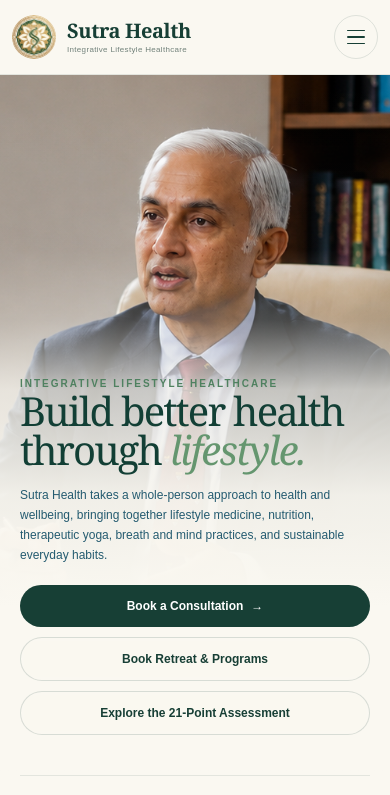
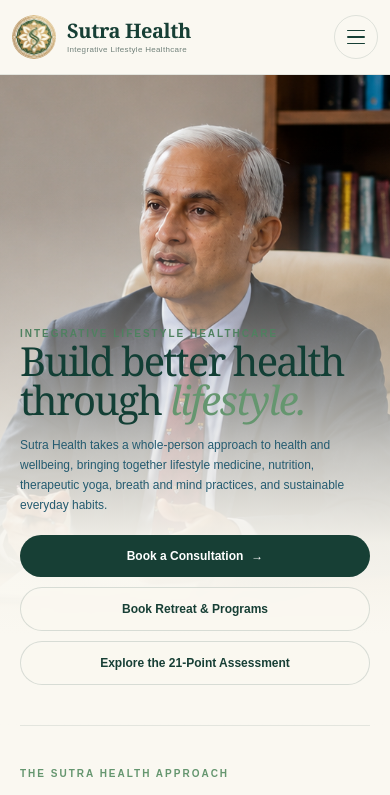
Before and after one commit to karanrchaurasiya/sutra-health-nextjs, a Next.js app: page / in a window 390 px wide. Shown: the top 795 px of the page. Built offline with nearby package versions, Linux system fonts and the light colour scheme.

Commit message:
Initial Sutra Health website

```diff
--- a/components/hero/Hero.tsx
+++ b/components/hero/Hero.tsx
@@ -38,7 +38,7 @@
       ================================================== */}
       <div
         aria-hidden="true"
-        className="pointer-events-none absolute inset-0 z-10 hidden lg:block "
+        className="pointer-events-none absolute inset-0 z-10 hidden lg:block"
         style={{
           background:
             "linear-gradient(90deg, rgba(250,248,241,1) 0%, rgba(250,248,241,0.98) 27%, rgba(250,248,241,0.88) 38%, rgba(250,248,241,0.60) 47%, rgba(250,248,241,0.25) 56%, rgba(250,248,241,0) 70%)",
@@ -56,7 +56,7 @@
         className="pointer-events-none absolute inset-0 z-10 lg:hidden"
         style={{
           background:
-            "linear-gradient(180deg, rgba(250,248,241,0) 0%, rgba(250,248,241,0.02) 25%, rgba(250,248,241,0.28) 35%, rgba(250,248,241,0.78) 45%, rgba(250,248,241,0.96) 60%, rgba(250,248,241,1) 76%)",
+            "linear-gradient(180deg, rgba(250,248,241,0) 10%, rgba(250,248,241,0.02) 20%, rgba(250,248,241,0.28) 33%, rgba(250,248,241,0.78) 58%, rgba(250,248,241,0.96) 72%, rgba(250,248,241,1) 86%)",
         }}
       />
 
@@ -68,7 +68,7 @@
           className="
             relative z-20
             flex
-            min-h-[700px]
+            min-h-[650px]
             items-end
             pb-10
             sm:min-h-[680px]
@@ -82,9 +82,8 @@
           <div
             className="
               w-full
-              max-w-[850px]
+              max-w-[700px]
               lg:py-0
-              sm:mt-8
             "
           >
             {/* ==================================================
@@ -109,14 +108,15 @@
             ================================================== */}
             <h1
               className="
-                max-w-[700px]
+                max-w-[690px]
                 font-serif
+                font-medium
                 text-[40px]
                 leading-[0.98]
                 tracking-[-0.045em]
                 text-[#123F35]
                 sm:mt-4
-                sm:font-normal
+                sm:font-medium
                 sm:text-[40px]
                 md:text-[50px]
                 lg:text-[60px]
```
